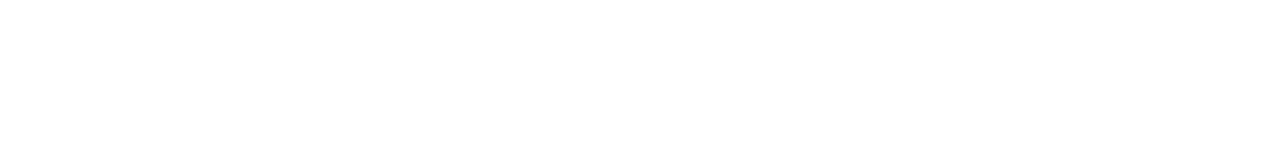
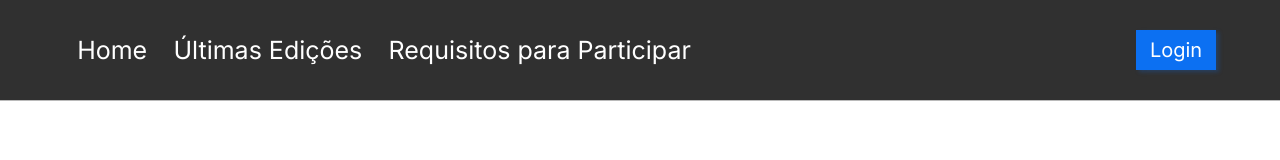
Before and after one commit to mateussdf/bootcamp-dnc, a plain HTML site: page index.html in a window 1280 px wide. Drawn offline with Linux system fonts and the light colour scheme.

Commit message:
criação do Estilo CSS do Menu

```diff
--- a/index.html
+++ b/index.html
@@ -2,10 +2,21 @@
 <html lang="en">
 <head>
     <meta charset="UTF-8">
-    <meta name="viewport" content="width=device-width, initial-scale=1.0">
-    <title>Document</title>
+    <meta name="viewport" content="width=, initial-scale=1.0">
+    <title>BOOTCAMP DNC</title>
+    <link rel="preconnect" href="https://fonts.googleapis.com">
+    <link rel="preconnect" href="https://fonts.gstatic.com" crossorigin>
+    <link href="https://fonts.googleapis.com/css2?family=Inter:wght@100..900&display=swap" rel="stylesheet">
+    <link rel="stylesheet" href="style.css">
 </head>
 <body>
-
+    <nav id="principal">
+        <div id="menu">
+            <a href="">Home</a>
+            <a href="">Últimas Edições</a>
+            <a href="">Requisitos para Participar</a>
+        </div>
+    <button>Login</button>
+    </nav>
 </body>
 </html>
--- /dev/null
+++ b/style.css
@@ -0,0 +1,52 @@
+*{
+    margin: 0px;
+    font-family: "inter";
+
+}
+
+#principal{
+    width: 100%;
+    height: 100px;
+    background-color: #303030;
+    display: flex;
+    justify-content: space-between;
+    align-items: center;
+    border-bottom: 1px solid #BABABA;
+    }
+
+    #principal div a{
+        font-size: 25px;
+        font-weight: 600px;
+        color: white;
+        text-decoration: none;
+    }
+
+    #principal div a:hover{
+        color: #CCCCCC;
+    }
+
+    #principal button{
+        margin-right: 5%;
+        background-color: #0C70F2;
+        border: 0px;
+        height: 40px;
+        width: 80px;
+        font-family: "inter";
+        font-size: 20px;
+        font-weight: 600px;
+        color: #FFFFFF;
+        box-shadow: 3px 2px 4px rgba(12,112,242,0.25);
+        cursor: pointer;
+    }
+    #principal button:hover{
+        transform:translateY(-7px);
+        transition-duration: 0.5s;
+    }
+
+#menu{
+    display: flex;
+    width: 50%;
+    justify-content: space-around;
+    align-items: center;
+    margin-left: 5%;
+}
```
